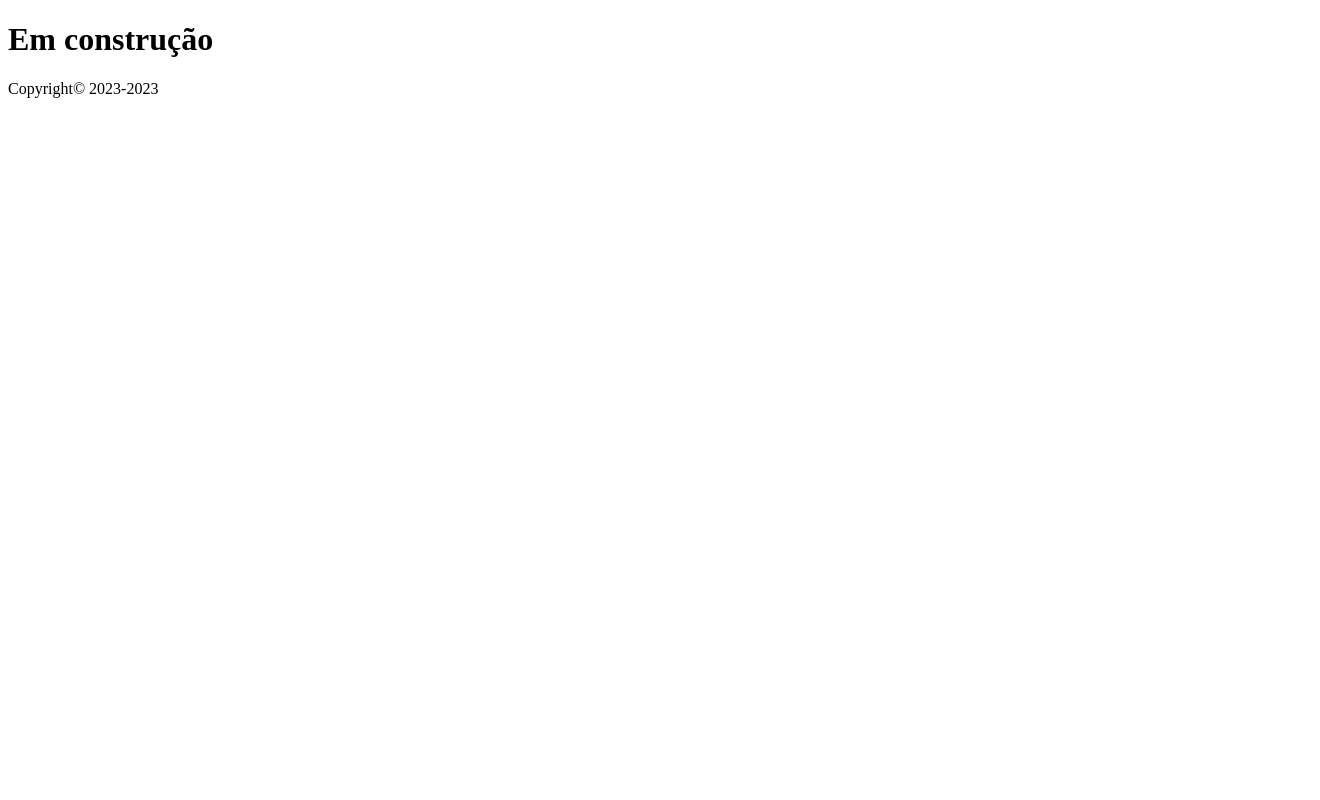
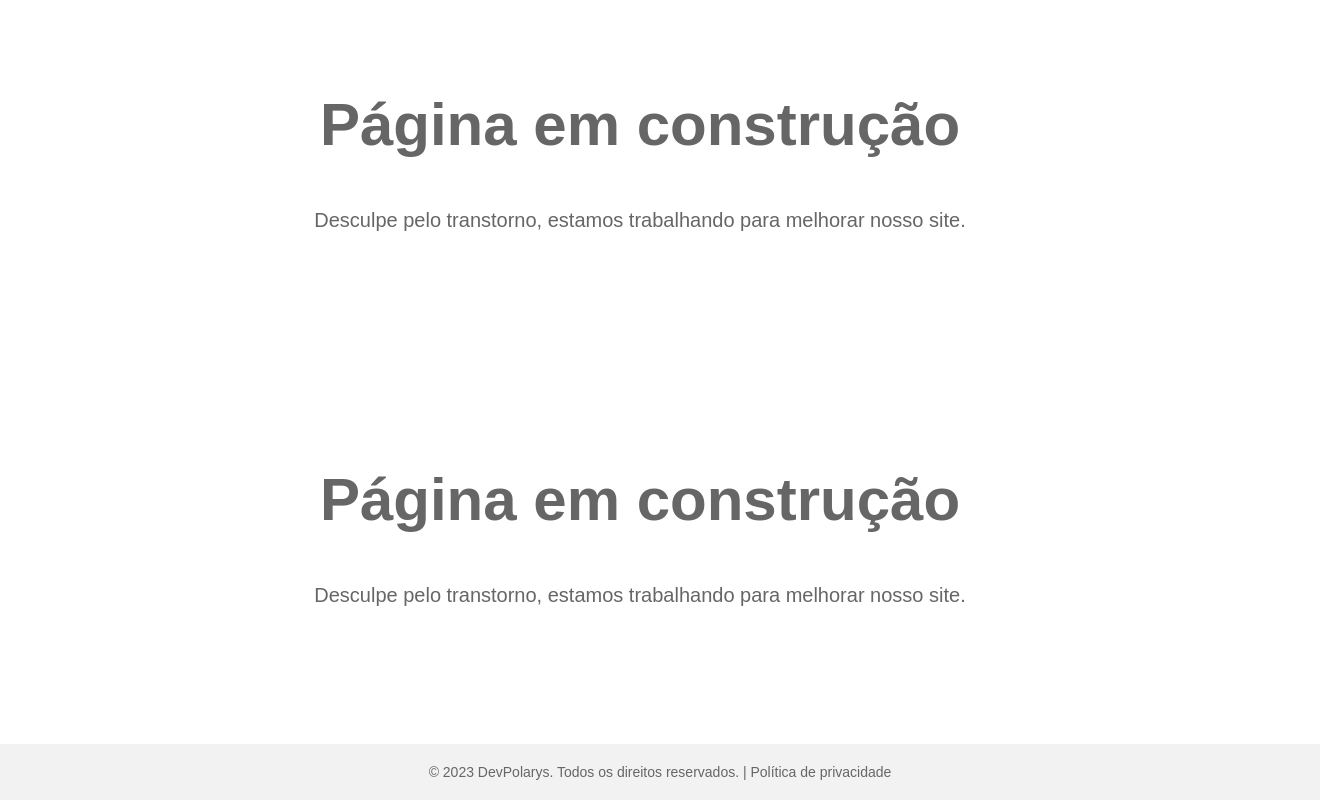
Before and after one commit to levibergamascki/LauanAmorim.github.io, a plain HTML site: page index.html in a window 1280 px wide. Shown: the whole page, 1320 px wide, since content can reach past the window. Drawn offline with Linux system fonts and the light colour scheme.

Commit message:
Update index.html

```diff
--- a/index.html
+++ b/index.html
@@ -1,13 +1,235 @@
 <!DOCTYPE html>
-<html lang="pt-br">
-<head>
-  <meta charset="UTF-8">
-  <meta name="viewport" content="width=device-width, initial-scale=1.0">
-  <title>Document</title>
-</head>
-<body>
-  <h1>Em construção</h1>
-  <footer>Copyright&COPY; 2023-2023 </footer>
-</body>
+<html>
+  <head>
+    <title>Página em construção</title>
+    <meta charset="UTF-8">
+    <meta name="viewport" content="width=device-width, initial-scale=1.0">
+    <style>
+      body {
+        text-align: center;
+        font-family: Arial, sans-serif;
+        font-size: 20px;
+        color: #666;
+        margin: 0;
+        padding: 0;
+      }
+        .container {
+    max-width: 800px;
+    margin: 0 auto;
+    padding: 50px;
+  }
 
+  h1 {
+    font-size: 60px;
+    margin-bottom: 50px;
+  }
+
+  .social-icons {
+    list-style: none;
+    margin-top: 50px;
+    padding: 0;
+  }
+
+  .social-icons li {
+    display: inline-block;
+    margin-right: 20px;
+  }
+
+  .social-icons a {
+    color: #666;
+    font-size: 30px;
+    text-decoration: none;
+  }
+
+  .social-icons a:hover {
+    color: #000;
+  }
+
+  footer {
+    background-color: #f2f2f2;
+    padding: 20px;
+    text-align: center;
+    font-size: 14px;
+    color: #666;
+    position: absolute;
+    bottom: 0;
+    width: 100%;
+  }
+
+  footer a {
+    color: #666;
+    text-decoration: none;
+  }
+
+  footer a:hover {
+    color: #000;
+  }
+</style>
+
+<!DOCTYPE html>
+<html>
+  <head>
+    <title>Página em construção</title>
+    <meta charset="UTF-8">
+    <meta name="viewport" content="width=device-width, initial-scale=1.0">
+    <style>
+      body {
+        text-align: center;
+        font-family: Arial, sans-serif;
+        font-size: 20px;
+        color: #666;
+        margin: 0;
+        padding: 0;
+      }
+css
+Copy code
+  .container {
+    max-width: 800px;
+    margin: 0 auto;
+    padding: 50px;
+  }
+
+  h1 {
+    font-size: 60px;
+    margin-bottom: 50px;
+  }
+
+  .social-icons {
+    list-style: none;
+    margin-top: 50px;
+    padding: 0;
+  }
+
+  .social-icons li {
+    display: inline-block;
+    margin-right: 20px;
+  }
+
+  .social-icons a {
+    color: #666;
+    font-size: 30px;
+    text-decoration: none;
+  }
+
+  .social-icons a:hover {
+    color: #000;
+  }
+
+  footer {
+    background-color: #f2f2f2;
+    padding: 20px;
+    text-align: center;
+    font-size: 14px;
+    color: #666;
+    position: absolute;
+    bottom: 0;
+    width: 100%;
+  }
+
+  footer a {
+    color: #666;
+    text-decoration: none;
+  }
+
+  footer a:hover {
+    color: #000;
+  }
+</style>
+  </head>
+  <body>
+    <div class="container">
+      <h1>Página em construção</h1>
+      <p>Desculpe pelo transtorno, estamos trabalhando para melhorar nosso site.</p>
+      <ul class="social-icons">
+        <li><a href="https://www.facebook.com/devpolarys"><i class="fa fa-facebook"></i></a></li>
+        <li><a href="https://www.twitter.com/devpolarys"><i class="fa fa-twitter"></i></a></li>
+        <li><a href="https://www.instagram.com/devpolarys"><i class="fa fa-instagram"></i></a></li>
+        <li><a href="https://www.linkedin.com/in/devpolarys"><i class="fa fa-linkedin"></i></a></li>
+      </ul>
+    </div>
+<!DOCTYPE html>
+<html>
+  <head>
+    <title>Página em construção</title>
+    <meta charset="UTF-8">
+    <meta name="viewport" content="width=device-width, initial-scale=1.0">
+    <style>
+      body {
+        text-align: center;
+        font-family: Arial, sans-serif;
+        font-size: 20px;
+        color: #666;
+        margin: 0;
+        padding: 0;
+      }
+css
+Copy code
+  .container {
+    max-width: 800px;
+    margin: 0 auto;
+    padding: 50px;
+  }
+
+  h1 {
+    font-size: 60px;
+    margin-bottom: 50px;
+  }
+
+  .social-icons {
+    list-style: none;
+    margin-top: 50px;
+    padding: 0;
+  }
+
+  .social-icons li {
+    display: inline-block;
+    margin-right: 20px;
+  }
+
+  .social-icons a {
+    color: #666;
+    font-size: 30px;
+    text-decoration: none;
+  }
+
+  .social-icons a:hover {
+    color: #000;
+  }
+
+  footer {
+    background-color: #f2f2f2;
+    padding: 20px;
+    text-align: center;
+    font-size: 14px;
+    color: #666;
+    position: absolute;
+    bottom: 0;
+    width: 100%;
+  }
+
+  footer a {
+    color: #666;
+    text-decoration: none;
+  }
+
+  footer a:hover {
+    color: #000;
+  }
+</style>
+  </head>
+  <body>
+    <div class="container">
+      <h1>Página em construção</h1>
+      <p>Desculpe pelo transtorno, estamos trabalhando para melhorar nosso site.</p>
+      <ul class="social-icons">
+        <li><a href="https://www.facebook.com/devpolarys"><i class="fa fa-facebook"></i></a></li>
+        <li><a href="https://www.twitter.com/devpolarys"><i class="fa fa-twitter"></i></a></li>
+        <li><a href="https://www.instagram.com/devpolarys"><i class="fa fa-instagram"></i></a></li>
+        <li><a href="https://www.linkedin.com/in/devpolarys"><i class="fa fa-linkedin"></i></a></li>
+      </ul>
+    </div>
+<footer>
+  &copy; 2023 DevPolarys. Todos os direitos reservados. | <a href="#">Política de privacidade</a>
+</footer>
+ </body>
 </html>
```
